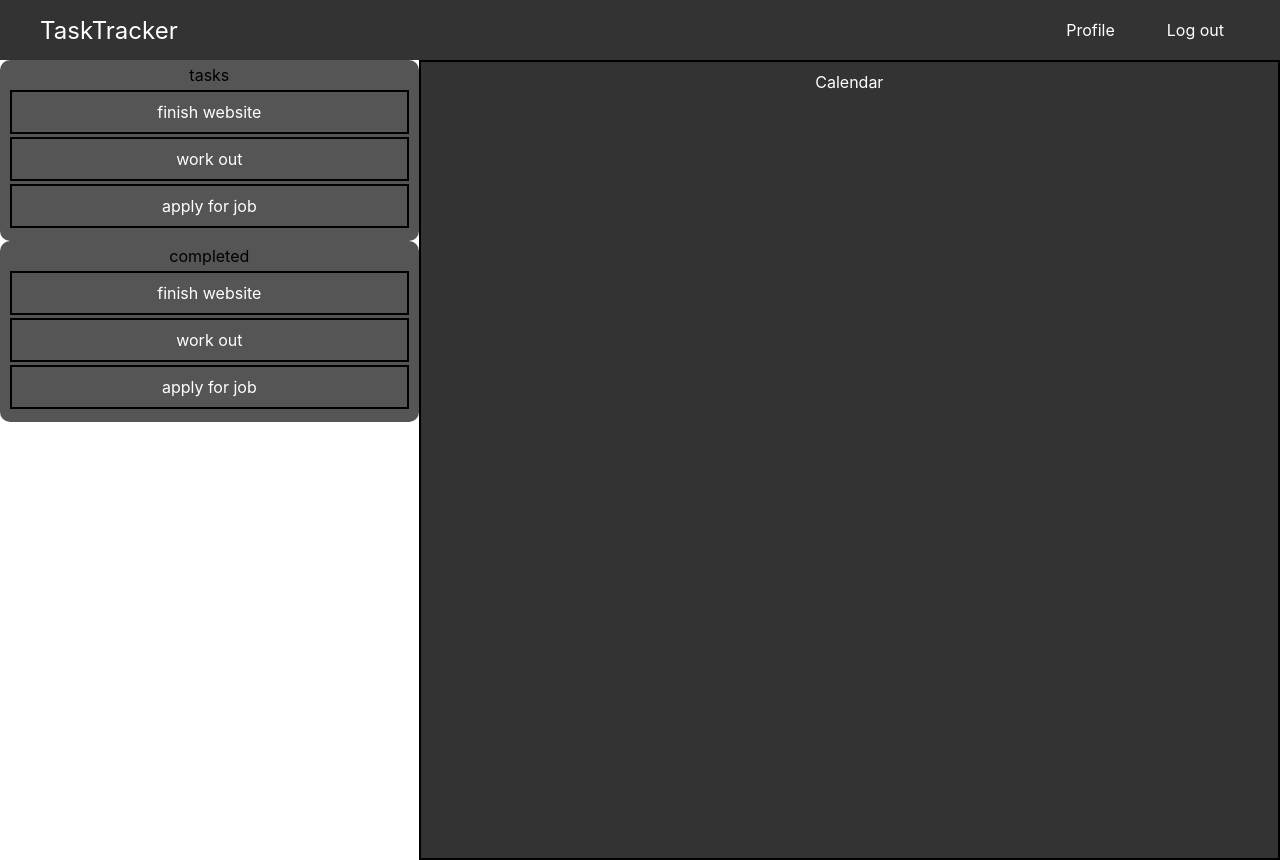
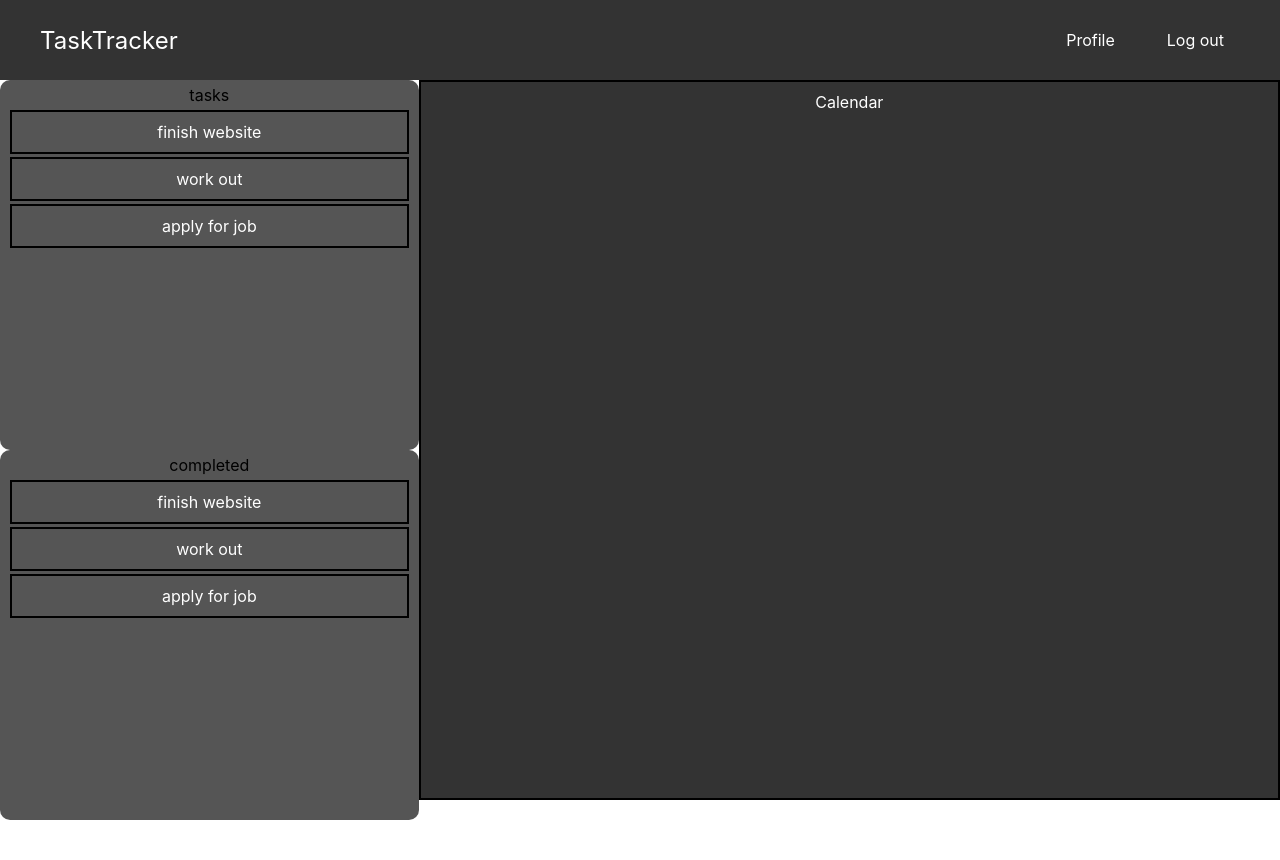
Before and after one commit to michaelmurrayiv/TaskTracker, a React (Create React App) app in the folder frontend/: page / in a window 1280 px wide. After the commit the page ends 820 px from the top, so only its background shows below. Built offline with nearby package versions, Linux system fonts and the light colour scheme.

Commit message:
reformatted css to fit components into window

```diff
--- a/frontend/src/App.css
+++ b/frontend/src/App.css
@@ -31,13 +31,13 @@
 .app-content {
   display: flex;
   flex-direction: row;
-  height: 100vh;
+  height: 90vh;
 }
 
 /* Navbar */
 .navbar {
   background-color: #333;
-  height: 60px;
+  height: 10vh;
   width: 100%;
   display: flex;
   justify-content: center;
@@ -85,6 +85,7 @@
   background-color: #555;
   border-radius: 10px;
   padding: 5px;
+  height: 45vh;
  }
 
 .task-list {
```
